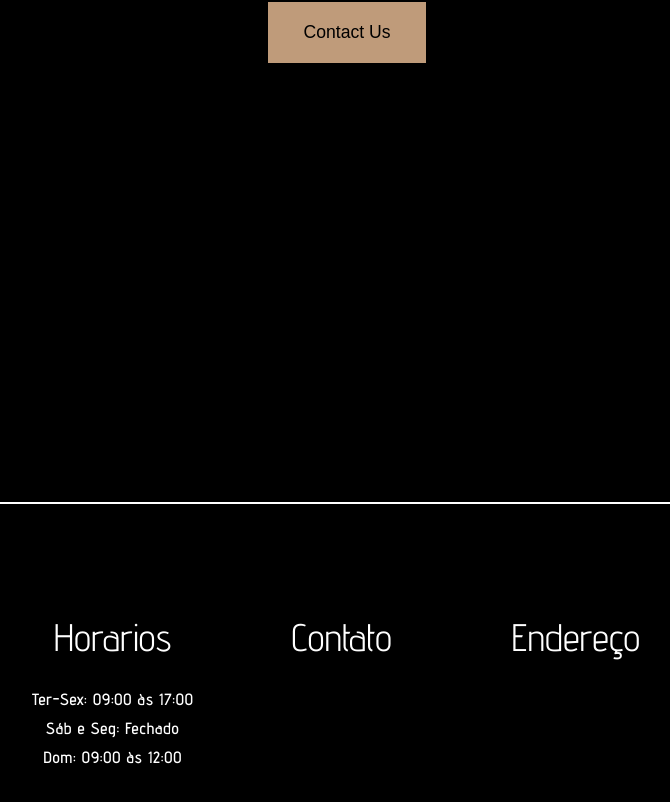
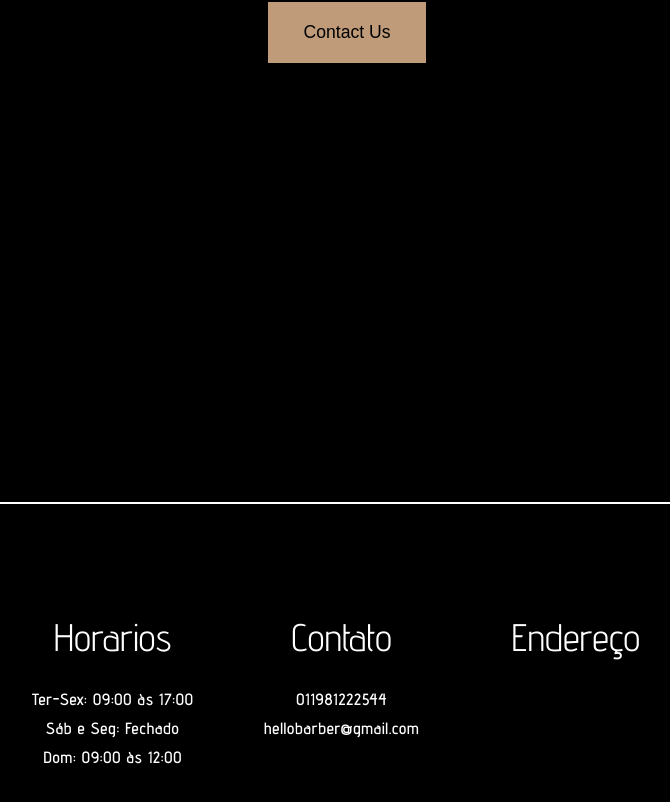
Before and after one commit to JonneBR/hello-barber, a React (Create React App) app: page / in a window 1280 px wide. Shown: the part 1421-2223 px from the top of the page, without its empty margins (293-963 px from the left). Built offline with nearby package versions, Linux system fonts and the light colour scheme.

Commit message:
contato desktop css style

```diff
--- a/src/components/Contact.js
+++ b/src/components/Contact.js
@@ -15,6 +15,8 @@ function Contact() {
           </div>
           <div className="subject-container">
             <h1 className="subject heading">Contato</h1>
+            <h1 className="description heading">011981222544</h1>
+            <h1 className="description heading">hellobarber@gmail.com</h1>
           </div>
           <div className="subject-container">
             <h1 className="subject heading">Endereço</h1>
```
